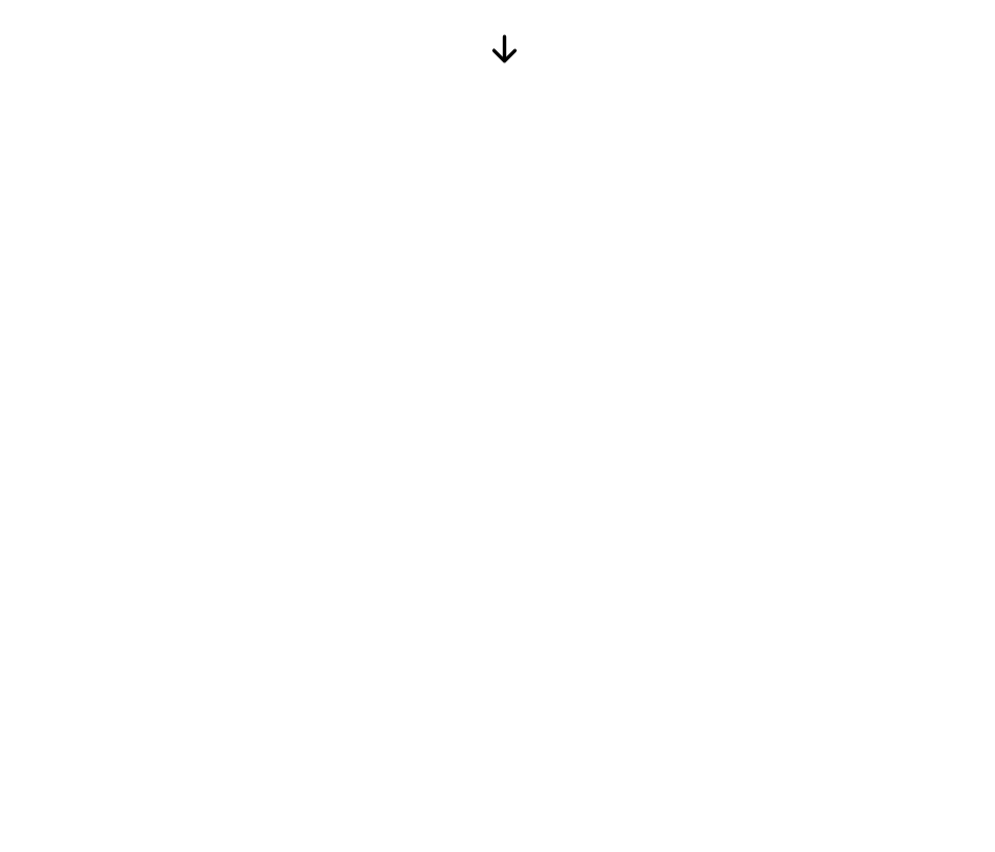
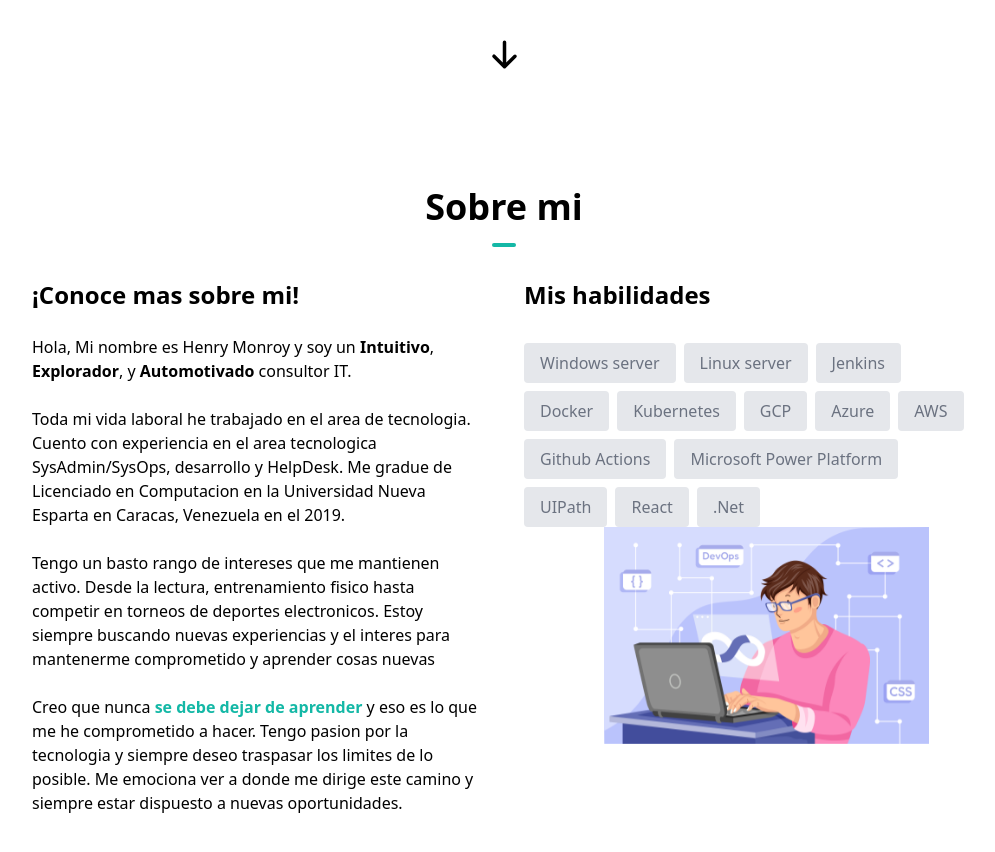
Before and after one commit to GguasarapoO/MiPortafolio2, a Next.js app: page / in a window 1280 px wide. Shown: the part 800-1652 px from the top of the page, without its empty margins (136-1131 px from the left). Before the commit the page ends 875 px from the top, so only its background shows below. Built offline with nearby package versions, Linux system fonts and the light colour scheme.

Commit message:
Add AboutSection & Styles

```diff
--- a/app/page.tsx
+++ b/app/page.tsx
@@ -1,9 +1,11 @@
 import HeroSection from "@/components/HeroSection"
+import AboutSection from "@/components/AboutSection"
 
 export default function Home() {
   return (
     <main className="mx-auto max-w-3xl px-4 sm:px-6 md:max-w-5xl">
       <HeroSection/>
+      <AboutSection/>
     </main>
   )
 }
--- /dev/null
+++ b/components/AboutSection.tsx
@@ -0,0 +1,79 @@
+import React from 'react'
+import Image from 'next/image'
+
+const skills =[
+    { skill: "Windows server" },
+    { skill: "Linux server" },
+    { skill: "Jenkins" },
+    { skill: "Docker" },
+    { skill: "Kubernetes" },
+    { skill: "GCP" },
+    { skill: "Azure" },
+    { skill: "AWS" },
+    { skill: "Github Actions" },
+    { skill: "Microsoft Power Platform" },
+    { skill: "UIPath" },
+    { skill: "React" },
+    { skill: ".Net" },
+
+]
+
+const AboutSection = () => {
+  return (
+    <section id="about">
+        <div className="my-12 pb-12 md:pt-16 md:pb-40">
+            <h1 className="text-center font-bold text-4xl">
+                Sobre mi
+                <hr className="w-6 h-1 mx-auto my-4 bg-teal-500 border-0 rounded"/>
+            </h1>
+            <div className="flex flex-col space-y-10 items-stretch justify-center align-top md:flex-row md:text-left md:p-4 md:space-y-0 md:space-x-10">
+                <div className="md:w-1/2">
+                    <h1 className="text-center text-2xl font-bold mb-6 md:text-left">
+                        ¡Conoce mas sobre mi!
+                    </h1>
+                    <p>{" "}
+                        Hola, Mi nombre es Henry Monroy y soy un{" "}
+                        <span className="font-bold">{"Intuitivo"}</span>,
+                        <span className="font-bold">{" Explorador"}</span>, y
+                        <span className="font-bold">{" Automotivado"}</span> consultor IT.
+                    </p>
+                    <br />
+                    <p>
+                        Toda mi vida laboral he trabajado en el area de tecnologia.
+                        Cuento con experiencia en el area tecnologica SysAdmin/SysOps, desarrollo y HelpDesk.
+                        Me gradue de Licenciado en Computacion en la Universidad Nueva Esparta en Caracas, Venezuela en el 2019.
+                    </p>
+                    <br />
+                    <p>
+                        Tengo un basto rango de intereses que me mantienen activo. Desde la lectura, entrenamiento fisico hasta
+                        competir en torneos de deportes electronicos.
+                        Estoy siempre buscando nuevas experiencias y el interes para mantenerme comprometido y aprender cosas nuevas
+                    </p>
+                    <br />
+                    <p>
+                        Creo que nunca{" "}
+                        <span className="font-bold text-teal-500">
+                            se debe dejar de aprender
+                        </span>{" "}
+                        y eso es lo que me he comprometido a hacer. Tengo pasion por la tecnologia y siempre deseo traspasar los limites
+                        de lo posible. Me emociona ver a donde me dirige este camino y siempre estar dispuesto a nuevas oportunidades.
+                    </p>
+                </div>
+                <div className="md:w-1/2">
+                    <h1 className="text-center text-2xl font-bold mb-6 md:text-left">
+                        Mis habilidades
+                        </h1>
+                    <div className="flex flex-wrap justify-center md:justify-start">
+                        {skills.map((item, idx) => {
+                            return <p key={idx} className="bg-gray-200 px-4 py-2 mr-2 mt-2 text-gray-500 rounded fon">{item.skill}</p>
+                        })}
+                    </div>
+                    <Image className="hidden md:block md:relative md:bottom-0 md:left-20 md:z-0" src="/7127986.jpg" alt="" width={325} height={325} />
+                </div>
+            </div>
+        </div>
+    </section>
+  )
+}
+
+export default AboutSection
--- a/components/HeroSection.tsx
+++ b/components/HeroSection.tsx
@@ -30,7 +30,7 @@ const HeroSection = () => {
                 offset={-100}
                 duration={500}
                 >
-                  Projects
+                  Proyectos
                 </Link>
             </div>
         </div>
```
Also changed, not shown: public/7127986.jpg (added).
